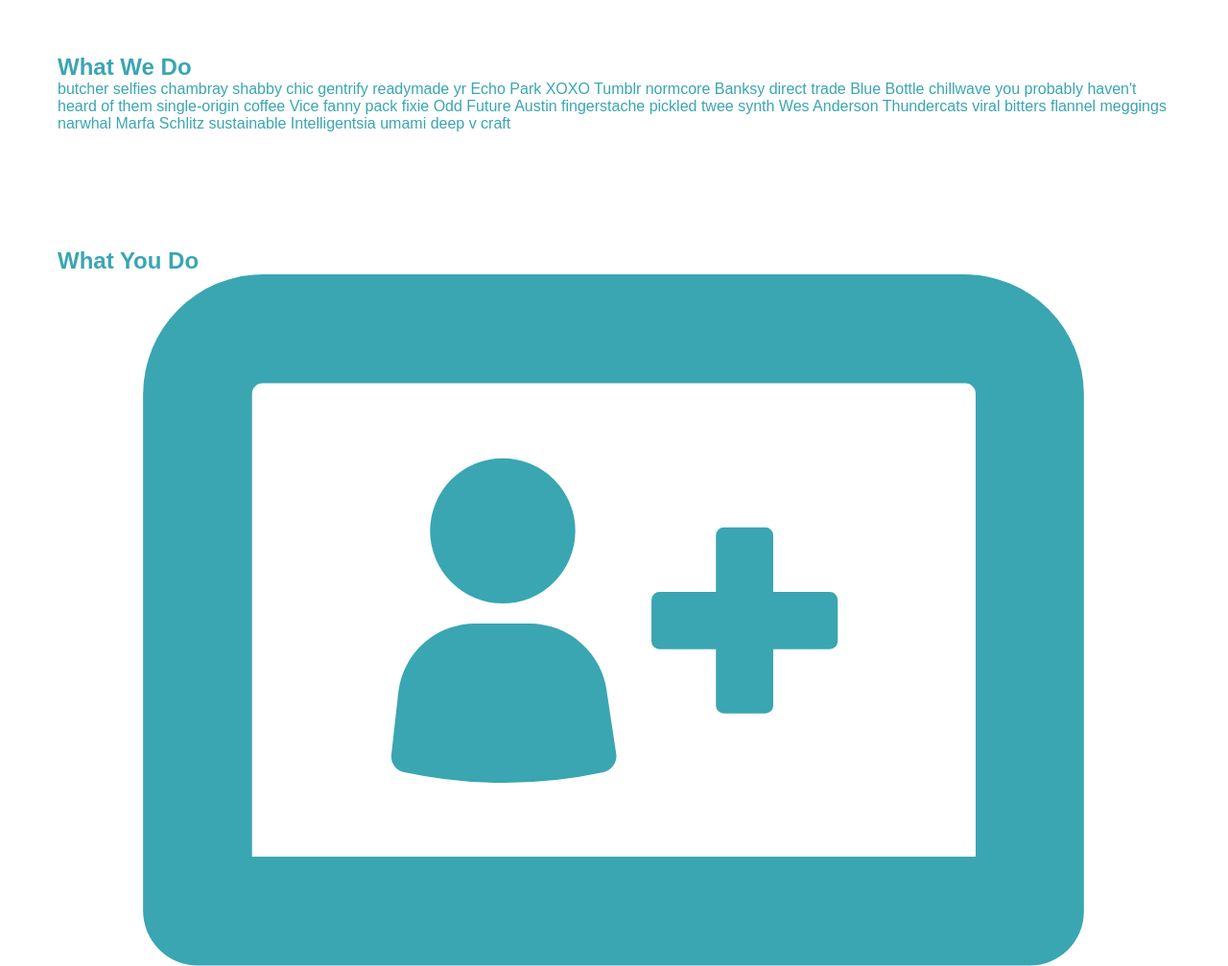
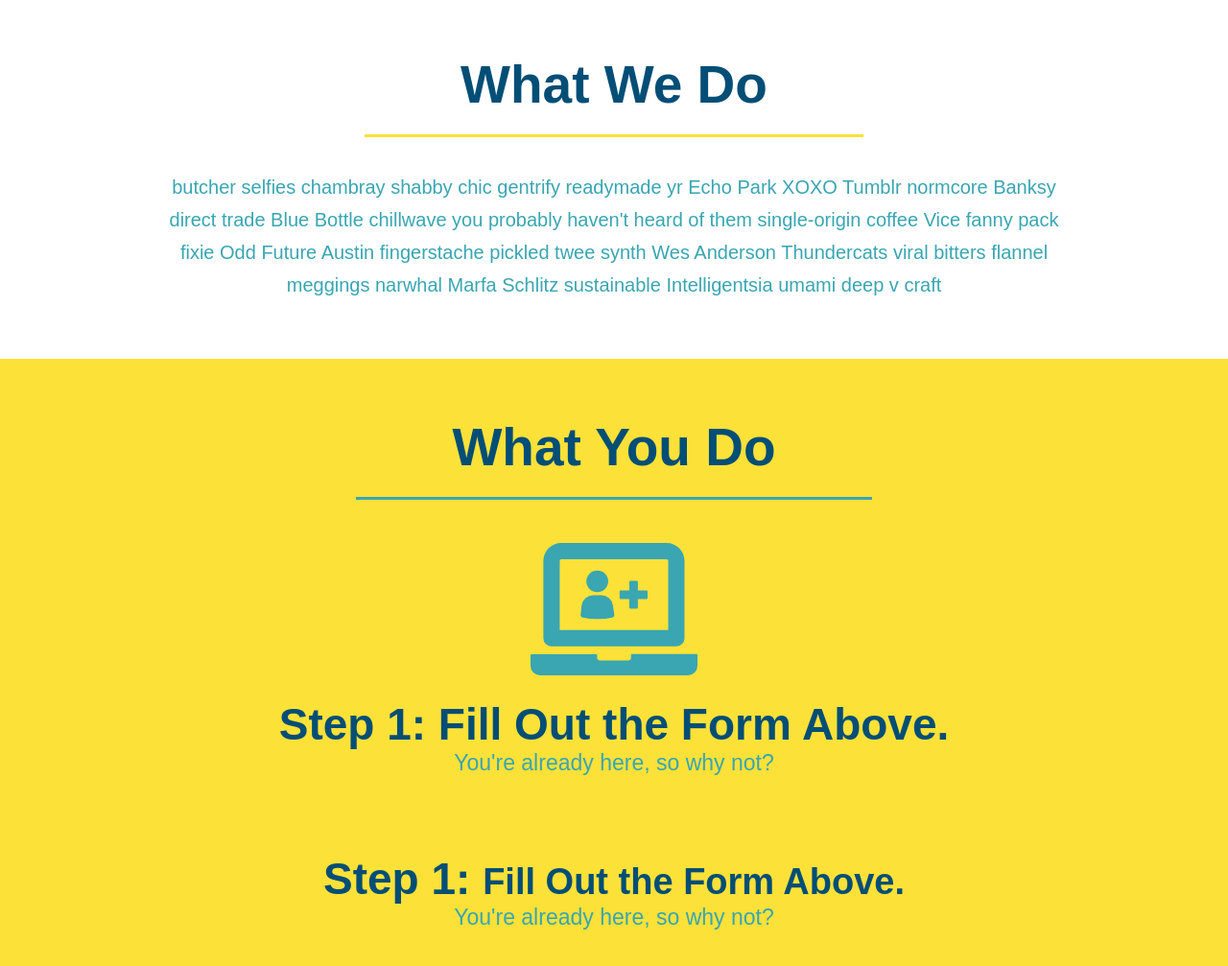
Before and after one commit to abbycav7/run-buddy, a plain HTML site: page index.html in a window 1280 px wide. Shown: the part 806-1813 px from the top of the page at 96% size. Drawn offline with Linux system fonts and the light colour scheme.

Commit message:
added CSS

```diff
--- a/assets/css/style.css
+++ b/assets/css/style.css
@@ -106,13 +106,7 @@ section {
       text-align: center;
   }
 .intro h2 {
-    font-size: 55px;
-    color: #024e76;
-    margin-bottom: 35px;
-    padding: 0 100px 20px 100px;
-    border-bottom: 3px solid;
-    border-color: #fce138;
-    display: inline-block;
+
 }
 .intro p {
     line-height: 1.7;
@@ -121,3 +115,44 @@ section {
     font-size: 20px;
     margin: 0 auto;
     }
+.steps {
+    text-align: center;
+    background: #fce138;
+    }
+.steps h2 {
+
+}
+.section-title {
+    font-size: 55px;
+    color: #024e76;
+    margin-bottom: 35px;
+    padding: 0 100px 20px 100px;
+    display: inline-block;
+    border-bottom: 3px solid;
+    }
+
+.primary-border {
+    border-color: #fce138;
+    }
+.secondary-border {
+    border-color: #39a6b2;
+    }
+.steps div {
+    margin-bottom: 80px;
+}
+.steps img {
+    width: 15%;
+    margin: 10px 0;
+}
+.steps h3 {
+    color: #024e76;
+    font-size: 46px;
+    margin-top: 10px;
+}
+.steps p {
+    color: #39a6b2;
+    font-size: 23px;
+}
+.steps span {
+    font-size: 38px;
+}
--- a/index.html
+++ b/index.html
@@ -63,16 +63,16 @@
         <section>
         </section>
         <!-- "what we do" section -->
-<section id="what-we-do">
-    <h2>What We Do</h2>
+<section id="what-we-do" class="intro">
+    <h2 class="section-title primary-border">What We Do</h2>
     <p>
       butcher selfies chambray shabby chic gentrify readymade yr Echo Park XOXO Tumblr normcore Banksy direct trade Blue Bottle chillwave you probably haven't heard of them single-origin coffee Vice fanny pack fixie Odd Future Austin fingerstache pickled twee synth Wes Anderson Thundercats viral bitters flannel meggings narwhal Marfa Schlitz sustainable Intelligentsia umami deep v craft
     </p>
   </section>
 
   <!-- "what you do" section -->
-  <section id="what-you-do">
-    <h2>What You Do</h2>
+  <section id="what-you-do" class="steps">
+    <h2 class="section-title secondary-border">What You Do</h2>
 
     <div>
         <!-- insert this img element -->
@@ -82,7 +82,7 @@
     </div>
 
     <div>
-      <h3>Step 1: Fill Out the Form Above.</h3>
+      <h3>Step 1: <span>Fill Out the Form Above.</span></h3>
       <p>You're already here, so why not?</p>
     </div>
 
```
Lines whose indentation alone changed are shown as unchanged.
